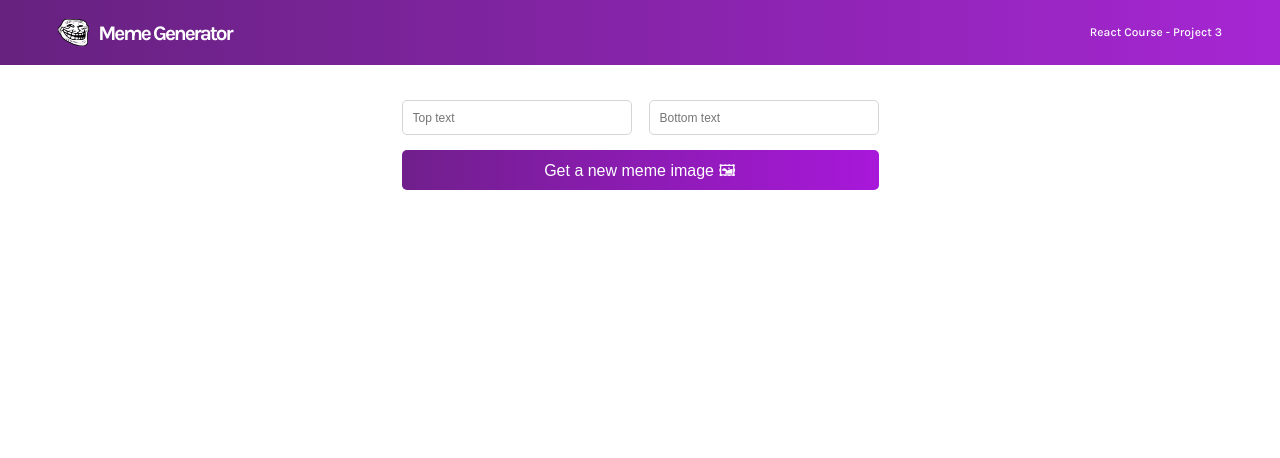
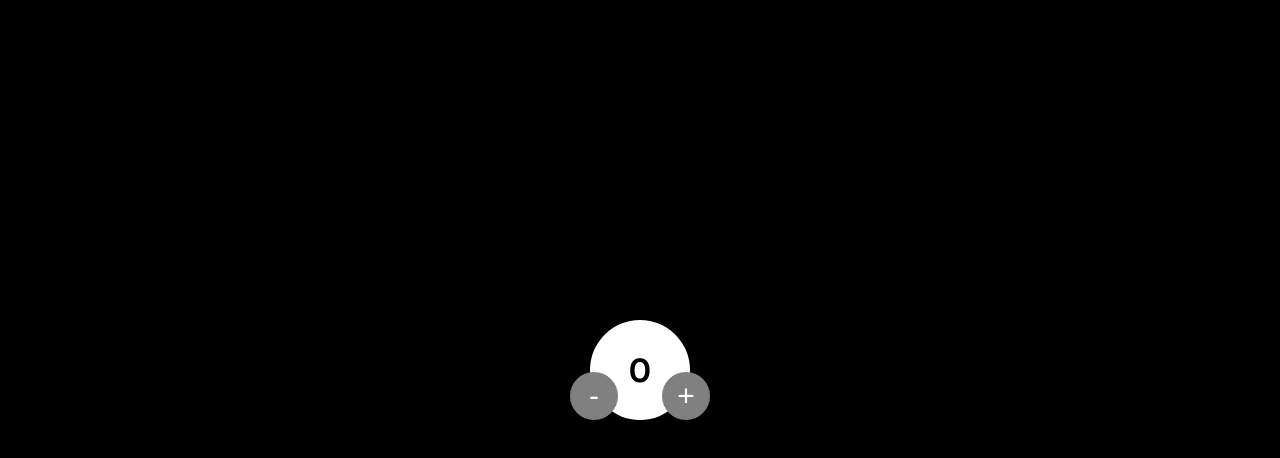
Before and after one commit to michaelokolo/Meme-generator, a React (Create React App) app: page / in a window 1280 px wide. Shown: the top 458 px of the page. Built offline with nearby package versions, Linux system fonts and the light colour scheme.

Commit message:
understanding state

```diff
--- a/src/App.css
+++ b/src/App.css
@@ -86,7 +86,7 @@ color: #FFFFFF;
   color: #0D0D0D;
 }
 
-button{
+/* button{
   height: 40px;
   background: linear-gradient(90.41deg, #711F8D 1.14%, #A818DA 100%);
   border:none;
@@ -96,7 +96,7 @@ button{
   line-height: 19px;
   color: #FFFFFF;
   cursor:pointer;
-}
+} */
 
 
 /* .small-img{
@@ -120,3 +120,79 @@ button{
   filter: brightness(70%);
   transition: all 1s ease-in-out;
 } */
+
+/*Style for practize */
+body{
+  background-color: #000;
+  display:flex;
+  justify-content: center;
+  color:#fff;
+  font-size: 18px;
+}
+.btn{
+  margin-top:10rem;
+  background:none;
+  border:2px solid #fff;
+  color:#fff;
+  padding:10px 50px;
+  font-size: 18px;
+  border-radius: 30px;
+  cursor:pointer;
+}
+
+.btn:hover{
+  background-color: #fff;
+  color:rgb(73, 184, 73);
+}
+
+.counter{
+  display:flex;
+  margin-top: 20rem;
+  justify-content:center;
+  align-items:center;
+  position: relative;
+}
+.counter--count{
+  background-color:#fff;
+  border-radius:50%;
+  width:100px;
+  height:100px;
+  color:#000;
+  display:flex;
+  align-items:center;
+  justify-content:center;
+}
+
+.counter--minus{
+  width:3rem;
+  height:3rem;
+  border-radius: 50%;
+  border:none;
+  background-color: gray;
+  color: #fff;
+  font-size: 30px;
+  display:flex;
+  align-items:center;
+  justify-content:center;
+  position: absolute;
+  left:-20px;
+  bottom:0px;
+  cursor: pointer;
+}
+
+.counter--plus{
+  width:3rem;
+  height:3rem;
+  border-radius: 50%;
+  border:none;
+  background-color: gray;
+  color: #fff;
+  font-size: 30px;
+  display:flex;
+  align-items:center;
+  justify-content:center;
+  position: absolute;
+  right:-20px;
+  bottom:0px;
+  cursor: pointer;
+}
--- a/src/App.js
+++ b/src/App.js
@@ -1,14 +1,62 @@
+import React from 'react';
 import './App.css';
-import Navbar from './Navbar'
-import Meme from './Meme'
+//import Navbar from './Navbar'
+//import Meme from './Meme'
 
 
 function App() {
+  // const thingsArray = ['Thing 1', 'Thing 2']
+  // const allThings = thingsArray.map((thing)=>{
+  //   return(
+  //     <p>{thing}</p>
+  //   )
+  // })
+
+  // function pushNewElement(){
+  //   thingsArray.push(`Thing ${thingsArray.length + 1}`);
+  //   console.log(thingsArray);
+  // }
+  // let timeOfDay
+
+  // function greeting(name){
+  //   const date = new Date()
+  //   const hours = date.getHours()
+  //   if (hours >= 4 && hours < 12){
+  //     timeOfDay = "morning"
+  //   }else if (hours >= 12 && hours < 17){
+  //     timeOfDay = "afternoon"
+  //   }else if (hours >= 17 && hours < 20){
+  //     timeOfDay = "evening"
+  //   }else if(hours >= 20 && hours < 4){
+  //     timeOfDay = "night"
+  //   }
+  //   console.log(`Good ${timeOfDay}, ${name}!`)
+  // }
+
+  // greeting("Michael")
+
+  const [value, setIsvalue] = React.useState(0)
+
+  function countMinus(){
+    setIsvalue(value - 1)
+  }
+
+  function countPlus(){
+    setIsvalue(value + 1)
+  }
+
 
   return (
-    <div>
-      <Navbar />
-      <Meme />
+    <div className='counter'>{/* remember to delete classname when done*/}
+      {/*<Navbar />
+      <Meme />*/}
+      {/* <button className='btn' onClick={pushNewElement}>Add Item</button>
+      {allThings} */}
+      <button className='counter--minus' onClick={countMinus}>-</button>
+      <div className="counter--count">
+          <h1>{value}</h1>
+      </div>
+      <button className='counter--plus' onClick={countPlus}>+</button>
     </div>
   );
 }
```
